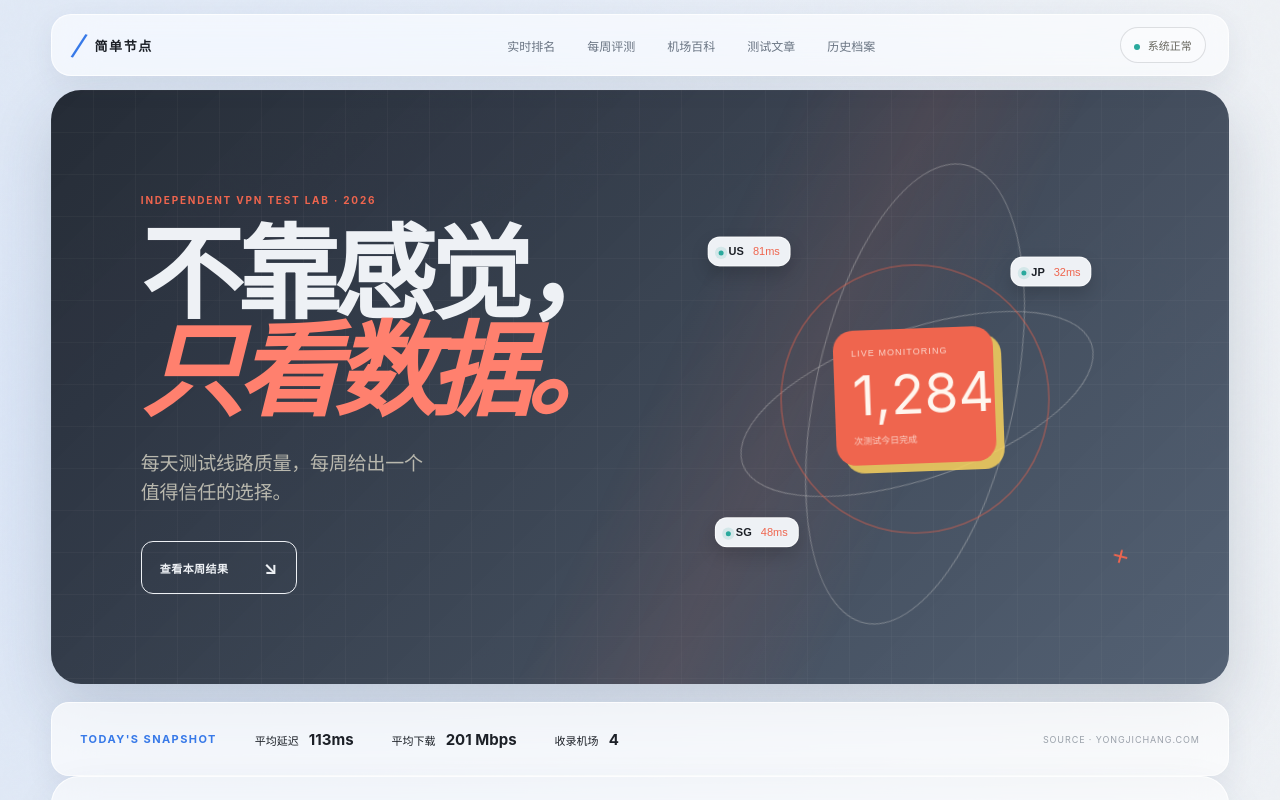
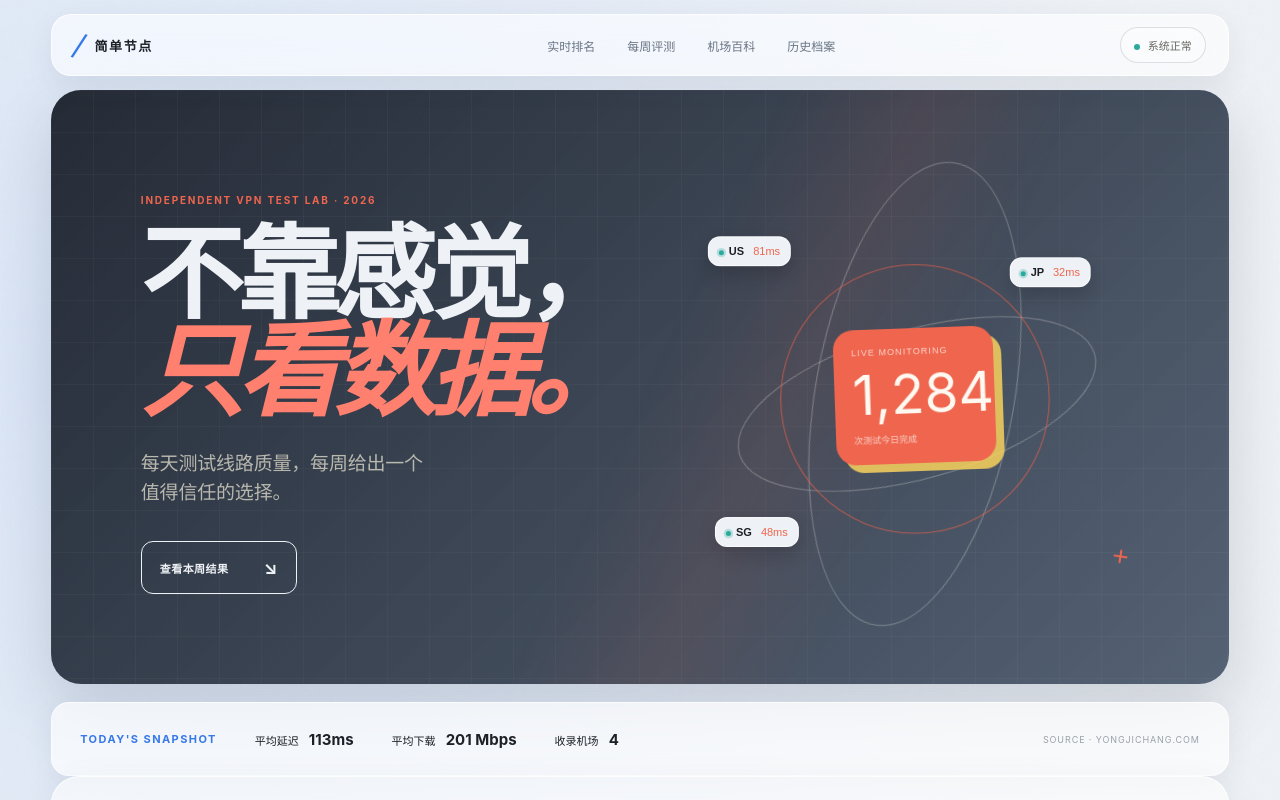
Before and after one commit to xief6752-star/easynode, a Next.js app: page / in a window 1280 px wide. Shown: the top 800 px of the page. Built offline with nearby package versions, Linux system fonts and the light colour scheme; no server answers.

Commit message:
Remove legacy testing articles entry

```diff
--- a/src/app/page.tsx
+++ b/src/app/page.tsx
@@ -23,7 +23,7 @@ export default function Home() {
     <main className="site-shell">
       <nav className="topbar">
         <a className="brand" href="#top"><span className="brand-mark">/</span> 简单节点</a>
-        <div className="nav-links"><a href="#ranking">实时排名</a><a href="#reviews">每周评测</a><a href="/wiki">机场百科</a><a href="#articles">测试文章</a><a href="#archive">历史档案</a></div>
+        <div className="nav-links"><a href="#ranking">实时排名</a><a href="#reviews">每周评测</a><a href="/wiki">机场百科</a><a href="#archive">历史档案</a></div>
         <button className="status-pill"><span className="live-dot" /> 系统正常</button>
       </nav>
 
@@ -62,8 +62,6 @@ export default function Home() {
         <script type="application/ld+json" dangerouslySetInnerHTML={{ __html: JSON.stringify({ "@context": "https://schema.org", "@type": "FAQPage", mainEntity: [{ "@type": "Question", name: "简单节点的测速结果可靠吗？", acceptedAnswer: { "@type": "Answer", text: "结果反映固定测试节点、地区、运营商和测试时间下的表现，适合横向比较，不代表所有用户都能获得完全相同的速度。" } }, { "@type": "Question", name: "你们如何给出综合评分？", acceptedAnswer: { "@type": "Answer", text: "评分由稳定性、晚高峰速度、连接成功率、延迟与抖动、价格和客户端体验组成，并在评测页公开各项权重。" } }, { "@type": "Question", name: "推荐是否包含商业合作？", acceptedAnswer: { "@type": "Answer", text: "商业合作和推荐评分分开处理，赞助、联盟链接或利益关系会明确披露。" } }] }) }} />
       </section>
 
-      <section className="home-articles" id="articles"><div className="section-heading"><div><p className="eyebrow">THE NOTEBOOK</p><h2>测试文章</h2></div><a className="text-link" href="/wiki">进入机场百科 ↗</a></div><div className="home-article-grid"><a href="/wiki/vpn-test-methodology"><span>01 / 测速方法</span><strong>机场 VPN 怎么测才不容易被单次速度误导？</strong><small>多地区、多时段与 7 天趋势的测试方法。</small></a><a href="/wiki/latency-and-jitter"><span>02 / 运营商观察</span><strong>移动、联通、电信的机场线路表现有什么差异？</strong><small>理解同一节点在不同网络下的变化。</small></a><a href="/wiki/peak-hour-testing"><span>03 / 选购指南</span><strong>晚高峰选机场，应该重点看哪些数据？</strong><small>从延迟增幅、速度下降和断线记录判断。</small></a></div></section>
-
       <section className="archive-section" id="archive"><div className="section-heading"><div><p className="eyebrow">THE ARCHIVE</p><h2>过往推荐</h2></div><a className="text-link" href="#archive">查看全部 ↗</a></div><div className="archive-list">{history.map((item) => <article className="archive-item" key={item.date}><span className="archive-date">{item.date}<small> / 2026</small></span><div><strong>{item.name}</strong><p>{item.note}</p></div><span className="archive-score">{item.score}<small> / 100</small></span><span className="arrow">↗</span></article>)}</div></section>
 
       <footer><span className="brand"><span className="brand-mark">/</span> 简单节点</span><span>数据来自独立测试，仅供参考。请遵守当地法律与服务条款。</span><span>© 2026 简单节点</span></footer>
--- a/src/app/sitemap.ts
+++ b/src/app/sitemap.ts
@@ -10,8 +10,6 @@ export default function sitemap(): MetadataRoute.Sitemap {
     { url: baseUrl, lastModified: updatedAt, changeFrequency: "daily", priority: 1 },
     { url: `${baseUrl}/airports/yuntu`, lastModified: updatedAt, changeFrequency: "daily", priority: 0.9 },
     ...["shunyun", "huanyuyun", "jindouyun", "jiuyun"].map((slug) => ({ url: `${baseUrl}/airports/${slug}`, lastModified: updatedAt, changeFrequency: "daily" as const, priority: 0.8 })),
-    { url: `${baseUrl}/articles`, lastModified: updatedAt, changeFrequency: "weekly", priority: 0.8 },
-    ...["how-we-test-vpn", "isp-comparison", "peak-hour-vpn"].map((slug) => ({ url: `${baseUrl}/articles/${slug}`, lastModified: updatedAt, changeFrequency: "monthly" as const, priority: 0.7 })),
     { url: `${baseUrl}/wiki`, lastModified: updatedAt, changeFrequency: "weekly", priority: 0.8 },
     ...["what-is-airport-vpn", "iepl-iplc-dedicated-line", "latency-and-jitter", "vpn-test-methodology", "peak-hour-testing", "streaming-unlock-testing", "monthly-vs-yearly-plan"].map((slug) => ({ url: `${baseUrl}/wiki/${slug}`, lastModified: updatedAt, changeFrequency: "monthly" as const, priority: 0.7 })),
   ];
```
